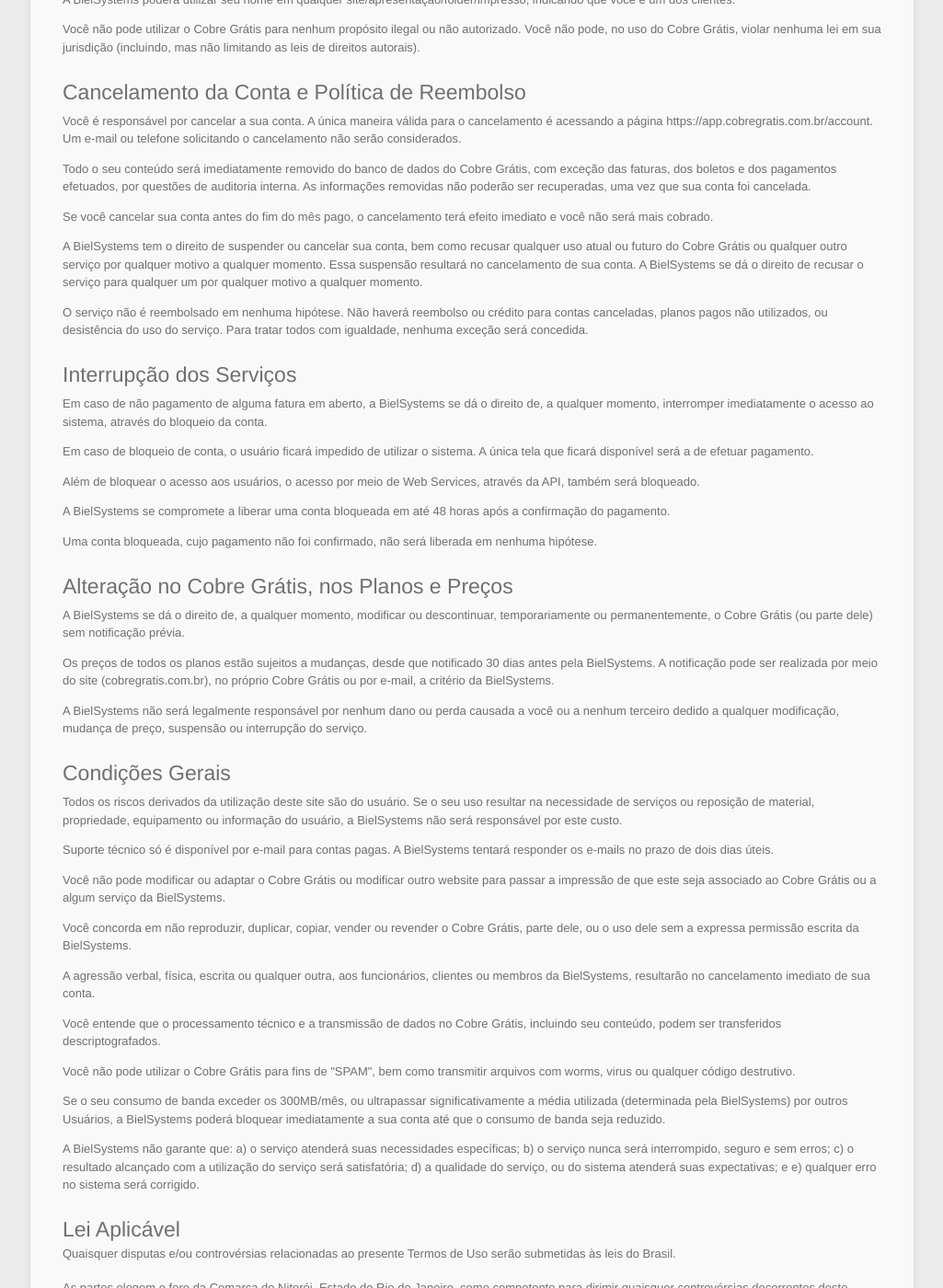
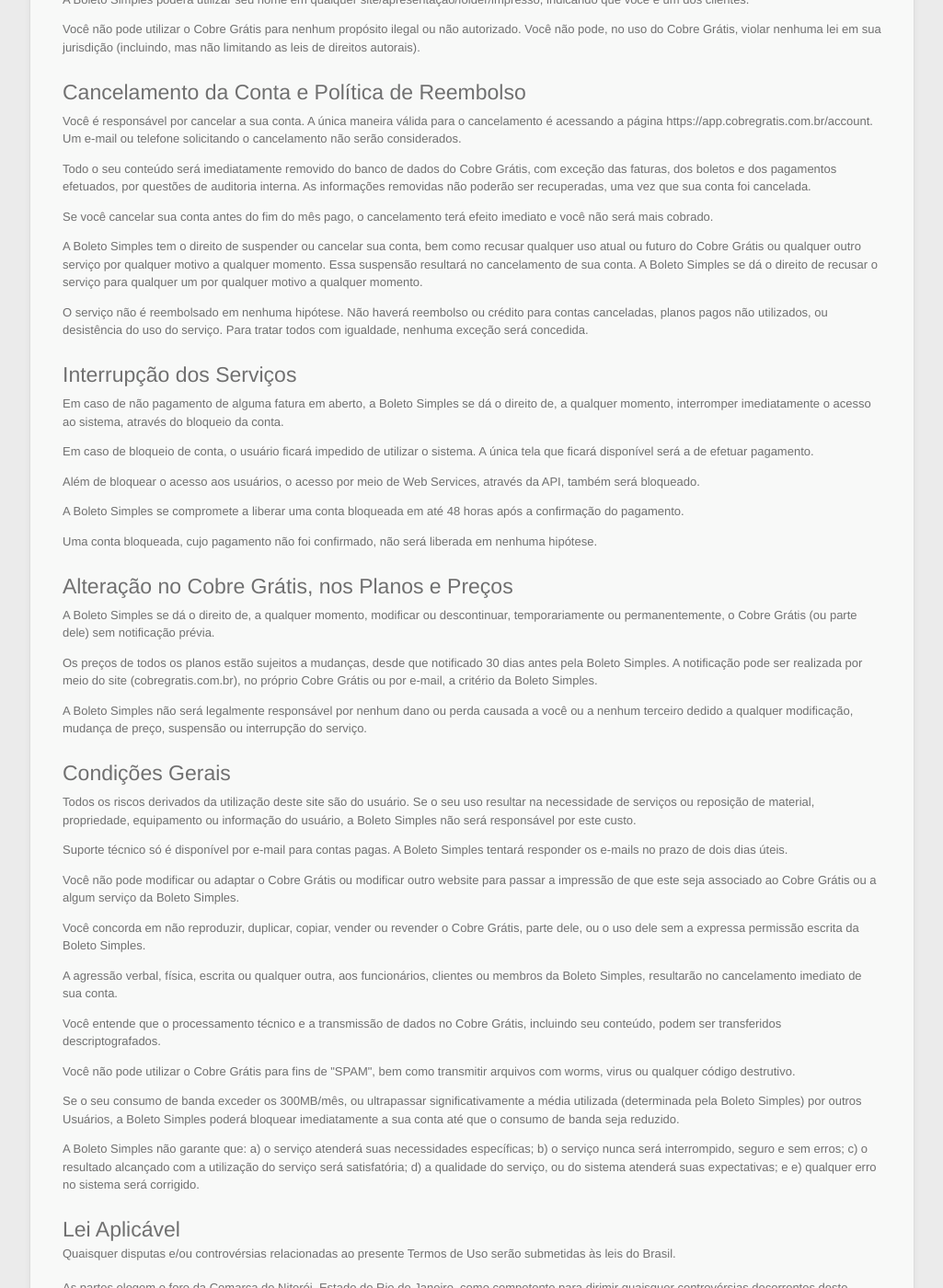
Before and after one commit to CobreGratis/cobregratis.github.io, a Jekyll site: the page built from termos_de_uso.html, in a window 1280 px wide and 1400 px high, scrolled down 740 px. Shown: the whole window at 92% size, without its empty margins (127-1152 px from the left). Built offline with Jekyll 4.4.1, drawn with Linux system fonts in a browser that asks for light colours; nearby versions of some CDN libraries; some web fonts are replaced; comment, search, counter and statistics services are not loaded; some of the changed text lies outside the part shown.

Commit message:
change company name

```diff
--- a/404.html
+++ b/404.html
@@ -28,7 +28,7 @@
 		<p>Caso você esteja certo do endereço e este erro insista em aparecer, fique à vontade para nos <a href="http://suporte.cobregratis.com.br/">avisar pelo suporte</a>.</p>
 		<p>Desejando a sua compreensão,<br/>
 		<strong>Equipe do Cobre Grátis</strong></p>
-		<p style='margin-top: 3em'>Copyright©2003-2012 <a href="http://bielsystems.com.br" style="color: red; text-decoration: none">BielSystems</a>.</p>
+		<p style='margin-top: 3em'>Copyright©2003-2014 <a href="http://cobregratis.com.br" style="color: red; text-decoration: none">Cobre Grátis</a>.</p>
 	</body>
 
 </html>
--- a/_includes/api_dotnet.html
+++ b/_includes/api_dotnet.html
@@ -1,6 +1,6 @@
 <pre style='color:#000000;background:#ffffff;'><span style='color:#800000; font-weight:bold; '>using</span> System<span style='color:#800080; '>;</span>
-<span style='color:#800000; font-weight:bold; '>using</span> BielSystems<span style='color:#800080; '>;</span>
-<span style='color:#800000; font-weight:bold; '>using</span> BielSystems<span style='color:#808030; '>.</span>Log<span style='color:#800080; '>;</span>
+<span style='color:#800000; font-weight:bold; '>using</span> CobreGratis<span style='color:#800080; '>;</span>
+<span style='color:#800000; font-weight:bold; '>using</span> CobreGratis<span style='color:#808030; '>.</span>Log<span style='color:#800080; '>;</span>
 
 <span style='color:#800000; font-weight:bold; '>namespace</span> ConsoleSandBox
 <span style='color:#800080; '>{</span>
--- a/recursos.html
+++ b/recursos.html
@@ -70,17 +70,17 @@
 {% include api_ruby.html %}
     	</div>
     	<div id="api-php">
-    	  <p>Biblioteca: <a href="https://github.com/BielSystems/cobregratis-php">https://github.com/BielSystems/cobregratis-php</a></p>
+    	  <p>Biblioteca: <a href="https://github.com/CobreGratis/cobregratis-php">https://github.com/CobreGratis/cobregratis-php</a></p>
     	  <p><strong>Exemplo de código:</strong></p>
 {% include api_php.html %}
     	</div>
       <div id="api-python">
-    	  <p>Biblioteca: <a href="https://github.com/BielSystems/cobregratis-python">https://github.com/BielSystems/cobregratis-python</a></p>
+    	  <p>Biblioteca: <a href="https://github.com/CobreGratis/cobregratis-python">https://github.com/CobreGratis/cobregratis-python</a></p>
     	  <p><strong>Exemplo de código:</strong></p>
 {% include api_python.html %}
       </div>
       <div id="api-perl">
-    	  <p>Biblioteca: <a href="https://github.com/BielSystems/cobregratis-perl">https://github.com/BielSystems/cobregratis-perl</a></p>
+    	  <p>Biblioteca: <a href="https://github.com/CobreGratis/cobregratis-perl">https://github.com/CobreGratis/cobregratis-perl</a></p>
     	  <p><strong>Exemplo de código:</strong></p>
 {% include api_perl.html %}
       </div>
--- a/termos_de_uso.html
+++ b/termos_de_uso.html
@@ -13,10 +13,10 @@
 </div>
 
 <div id="terms" class="padding">
-	<p>Usando o sistema cobregratis.com.br ("Cobre Grátis"), serviço da BielSystems Tecnologia Ltda ("BielSystems"), você ("Usuário") está concordando com os seguintes termos e condições ("Termos de Uso").</p>
-	<p>A BielSystems poderá modificar, alterar e/ou ajustar estes Termos de Uso a qualquer momento sem a necessidade de notificação. Qualquer nova facilidade ou melhoria no Cobre Grátis, incluindo novas ferramentas e recursos são submetidos a estes Termos de Uso.</p>
+	<p>Usando o sistema cobregratis.com.br ("Cobre Grátis"), serviço da Boleto Simples Cobranças Ltda ("Boleto Simples"), você ("Usuário") está concordando com os seguintes termos e condições ("Termos de Uso").</p>
+	<p>A Boleto Simples poderá modificar, alterar e/ou ajustar estes Termos de Uso a qualquer momento sem a necessidade de notificação. Qualquer nova facilidade ou melhoria no Cobre Grátis, incluindo novas ferramentas e recursos são submetidos a estes Termos de Uso.</p>
 	<p>Você pode rever estes Termos de Uso a qualquer momento em: http://cobregratis.com.br/termos_de_uso</p>
-	<p>A violação de qualquer parte dos Termos de Uso resultarão no cancelamento de sua conta. Mesmo que a BielSystems proíba algumas condutas e determinados conteúdos no Cobre Grátis, você entende e concorda que a BielSystems não pode se responsabilizar pelo conteúdo inserido por seus Usuários. Você concorda em utilizar o Cobre Grátis e assumir os riscos envolvidos.</p>
+	<p>A violação de qualquer parte dos Termos de Uso resultarão no cancelamento de sua conta. Mesmo que a Boleto Simples proíba algumas condutas e determinados conteúdos no Cobre Grátis, você entende e concorda que a Boleto Simples não pode se responsabilizar pelo conteúdo inserido por seus Usuários. Você concorda em utilizar o Cobre Grátis e assumir os riscos envolvidos.</p>
 
 	<h2>Termos da Conta</h2>
 	<ul>
@@ -26,7 +26,7 @@
 		<li>Cada Usuário (combinação de e-mail e senha) deve ser utilizado por uma única pessoa. Usuários compartilhados não são permitidos.</li>
 		<li>Você é responsável por manter a segurança da sua senha pessoal.</li>
 		<li>Você é responsável por todo o conteúdo inserido na sua conta do Cobre Grátis.</li>
-		<li>A BielSystems poderá utilizar seu nome em qualquer site/apresentação/folder/impresso, indicando que você é um dos clientes.</li>
+		<li>A Boleto Simples poderá utilizar seu nome em qualquer site/apresentação/folder/impresso, indicando que você é um dos clientes.</li>
 		<li>Você não pode utilizar o Cobre Grátis para nenhum propósito ilegal ou não autorizado. Você não pode, no uso do Cobre Grátis, violar nenhuma lei em sua jurisdição (incluindo, mas não limitando as leis de direitos autorais).</li>
 	</ul>
 
@@ -35,37 +35,37 @@
 		<li>Você é responsável por cancelar a sua conta. A única maneira válida para o cancelamento é acessando a página https://app.cobregratis.com.br/account. Um e-mail ou telefone solicitando o cancelamento não serão considerados.</li>
 		<li>Todo o seu conteúdo será imediatamente removido do banco de dados do Cobre Grátis, com exceção das faturas, dos boletos e dos pagamentos efetuados, por questões de auditoria interna. As informações removidas não poderão ser recuperadas, uma vez que sua conta foi cancelada.</li>
 		<li>Se você cancelar sua conta antes do fim do mês pago, o cancelamento terá efeito imediato e você não será mais cobrado.</li>
-		<li>A BielSystems tem o direito de suspender ou cancelar sua conta, bem como recusar qualquer uso atual ou futuro do Cobre Grátis ou qualquer outro serviço por qualquer motivo a qualquer momento. Essa suspensão resultará no cancelamento de sua conta. A BielSystems se dá o direito de recusar o serviço para qualquer um por qualquer motivo a qualquer momento.</li>
+		<li>A Boleto Simples tem o direito de suspender ou cancelar sua conta, bem como recusar qualquer uso atual ou futuro do Cobre Grátis ou qualquer outro serviço por qualquer motivo a qualquer momento. Essa suspensão resultará no cancelamento de sua conta. A Boleto Simples se dá o direito de recusar o serviço para qualquer um por qualquer motivo a qualquer momento.</li>
 		<li>O serviço não é reembolsado em nenhuma hipótese. Não haverá reembolso ou crédito para contas canceladas, planos pagos não utilizados, ou desistência do uso do serviço. Para tratar todos com igualdade, nenhuma exceção será concedida.
 	</ul>
 
 	<h2>Interrupção dos Serviços</h2>
 	<ul>
-		<li>Em caso de não pagamento de alguma fatura em aberto, a BielSystems se dá o direito de, a qualquer momento, interromper imediatamente o acesso ao sistema, através do bloqueio da conta.</li>
+		<li>Em caso de não pagamento de alguma fatura em aberto, a Boleto Simples se dá o direito de, a qualquer momento, interromper imediatamente o acesso ao sistema, através do bloqueio da conta.</li>
 		<li>Em caso de bloqueio de conta, o usuário ficará impedido de utilizar o sistema. A única tela que ficará disponível será a de efetuar pagamento.</li>
 		<li>Além de bloquear o acesso aos usuários, o acesso por meio de Web Services, através da API, também será bloqueado.</li>
-		<li>A BielSystems se compromete a liberar uma conta bloqueada em até 48 horas após a confirmação do pagamento.</li>
+		<li>A Boleto Simples se compromete a liberar uma conta bloqueada em até 48 horas após a confirmação do pagamento.</li>
 		<li>Uma conta bloqueada, cujo pagamento não foi confirmado, não será liberada em nenhuma hipótese.</li>
 	</ul>
 
 	<h2>Alteração no Cobre Grátis, nos Planos e Preços</h2>
 	<ul>
-		<li>A BielSystems se dá o direito de, a qualquer momento, modificar ou descontinuar, temporariamente ou permanentemente, o Cobre Grátis (ou parte dele) sem notificação prévia.</li>
-		<li>Os preços de todos os planos estão sujeitos a mudanças, desde que notificado 30 dias antes pela BielSystems. A notificação pode ser realizada por meio do site (cobregratis.com.br), no próprio Cobre Grátis ou por e-mail, a critério da BielSystems.</li>
-		<li>A BielSystems não será legalmente responsável por nenhum dano ou perda causada a você ou a nenhum terceiro dedido a qualquer modificação, mudança de preço, suspensão ou interrupção do serviço.</li>
+		<li>A Boleto Simples se dá o direito de, a qualquer momento, modificar ou descontinuar, temporariamente ou permanentemente, o Cobre Grátis (ou parte dele) sem notificação prévia.</li>
+		<li>Os preços de todos os planos estão sujeitos a mudanças, desde que notificado 30 dias antes pela Boleto Simples. A notificação pode ser realizada por meio do site (cobregratis.com.br), no próprio Cobre Grátis ou por e-mail, a critério da Boleto Simples.</li>
+		<li>A Boleto Simples não será legalmente responsável por nenhum dano ou perda causada a você ou a nenhum terceiro dedido a qualquer modificação, mudança de preço, suspensão ou interrupção do serviço.</li>
 	</ul>
 
 	<h2>Condições Gerais</h2>
 	<ul>
-		<li>Todos os riscos derivados da utilização deste site são do usuário. Se o seu uso resultar na necessidade de serviços ou reposição de material, propriedade, equipamento ou informação do usuário, a BielSystems não será responsável por este custo.</li>
-		<li>Suporte técnico só é disponível por e-mail para contas pagas. A BielSystems tentará responder os e-mails no prazo de dois dias úteis.</li>
-		<li>Você não pode modificar ou adaptar o Cobre Grátis ou modificar outro website para passar a impressão de que este seja associado ao Cobre Grátis ou a algum serviço da BielSystems.</li>
-		<li>Você concorda em não reproduzir, duplicar, copiar, vender ou revender o Cobre Grátis, parte dele, ou o uso dele sem a expressa permissão escrita da BielSystems.</li>
-		<li>A agressão verbal, física, escrita ou qualquer outra, aos funcionários, clientes ou membros da BielSystems, resultarão no cancelamento imediato de sua conta.</li>
+		<li>Todos os riscos derivados da utilização deste site são do usuário. Se o seu uso resultar na necessidade de serviços ou reposição de material, propriedade, equipamento ou informação do usuário, a Boleto Simples não será responsável por este custo.</li>
+		<li>Suporte técnico só é disponível por e-mail para contas pagas. A Boleto Simples tentará responder os e-mails no prazo de dois dias úteis.</li>
+		<li>Você não pode modificar ou adaptar o Cobre Grátis ou modificar outro website para passar a impressão de que este seja associado ao Cobre Grátis ou a algum serviço da Boleto Simples.</li>
+		<li>Você concorda em não reproduzir, duplicar, copiar, vender ou revender o Cobre Grátis, parte dele, ou o uso dele sem a expressa permissão escrita da Boleto Simples.</li>
+		<li>A agressão verbal, física, escrita ou qualquer outra, aos funcionários, clientes ou membros da Boleto Simples, resultarão no cancelamento imediato de sua conta.</li>
 		<li>Você entende que o processamento técnico e a transmissão de dados no Cobre Grátis, incluindo seu conteúdo, podem ser transferidos descriptografados.</li>
 		<li>Você não pode utilizar o Cobre Grátis para fins de "SPAM", bem como transmitir arquivos com worms, virus ou qualquer código destrutivo.</li>
-		<li>Se o seu consumo de banda exceder os 300MB/mês, ou ultrapassar significativamente a média utilizada (determinada pela BielSystems) por outros Usuários, a BielSystems poderá bloquear imediatamente a sua conta até que o consumo de banda seja reduzido.</li>
-		<li>A BielSystems não garante que: a) o serviço atenderá suas necessidades específicas; b) o serviço nunca será interrompido, seguro e sem erros; c) o resultado alcançado com a utilização do serviço será satisfatória; d) a qualidade do serviço, ou do sistema atenderá suas expectativas; e e) qualquer erro no sistema será corrigido.</li>
+		<li>Se o seu consumo de banda exceder os 300MB/mês, ou ultrapassar significativamente a média utilizada (determinada pela Boleto Simples) por outros Usuários, a Boleto Simples poderá bloquear imediatamente a sua conta até que o consumo de banda seja reduzido.</li>
+		<li>A Boleto Simples não garante que: a) o serviço atenderá suas necessidades específicas; b) o serviço nunca será interrompido, seguro e sem erros; c) o resultado alcançado com a utilização do serviço será satisfatória; d) a qualidade do serviço, ou do sistema atenderá suas expectativas; e e) qualquer erro no sistema será corrigido.</li>
 	</ul>
 
 	<h2>Lei Aplicável</h2>
```
